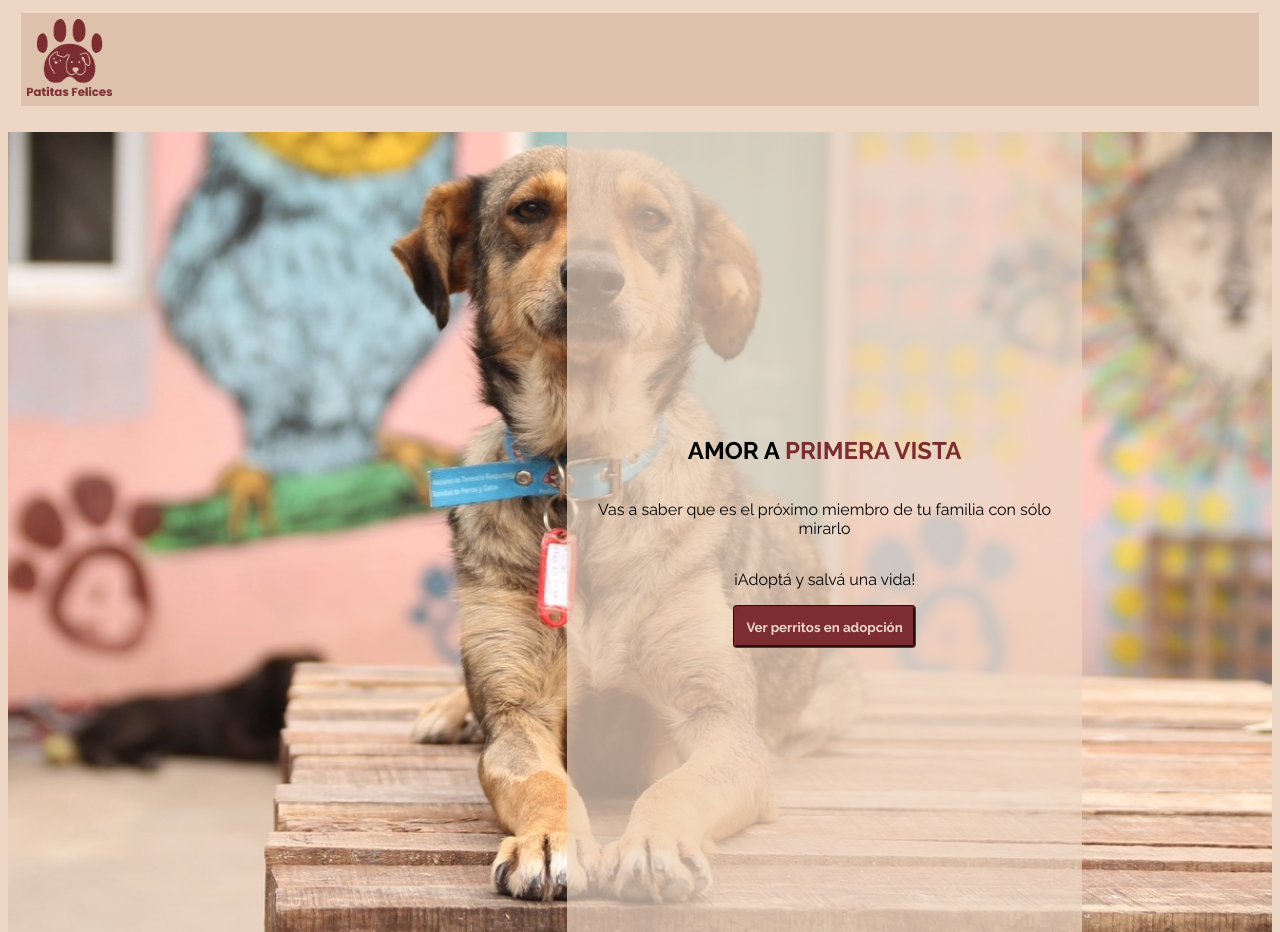
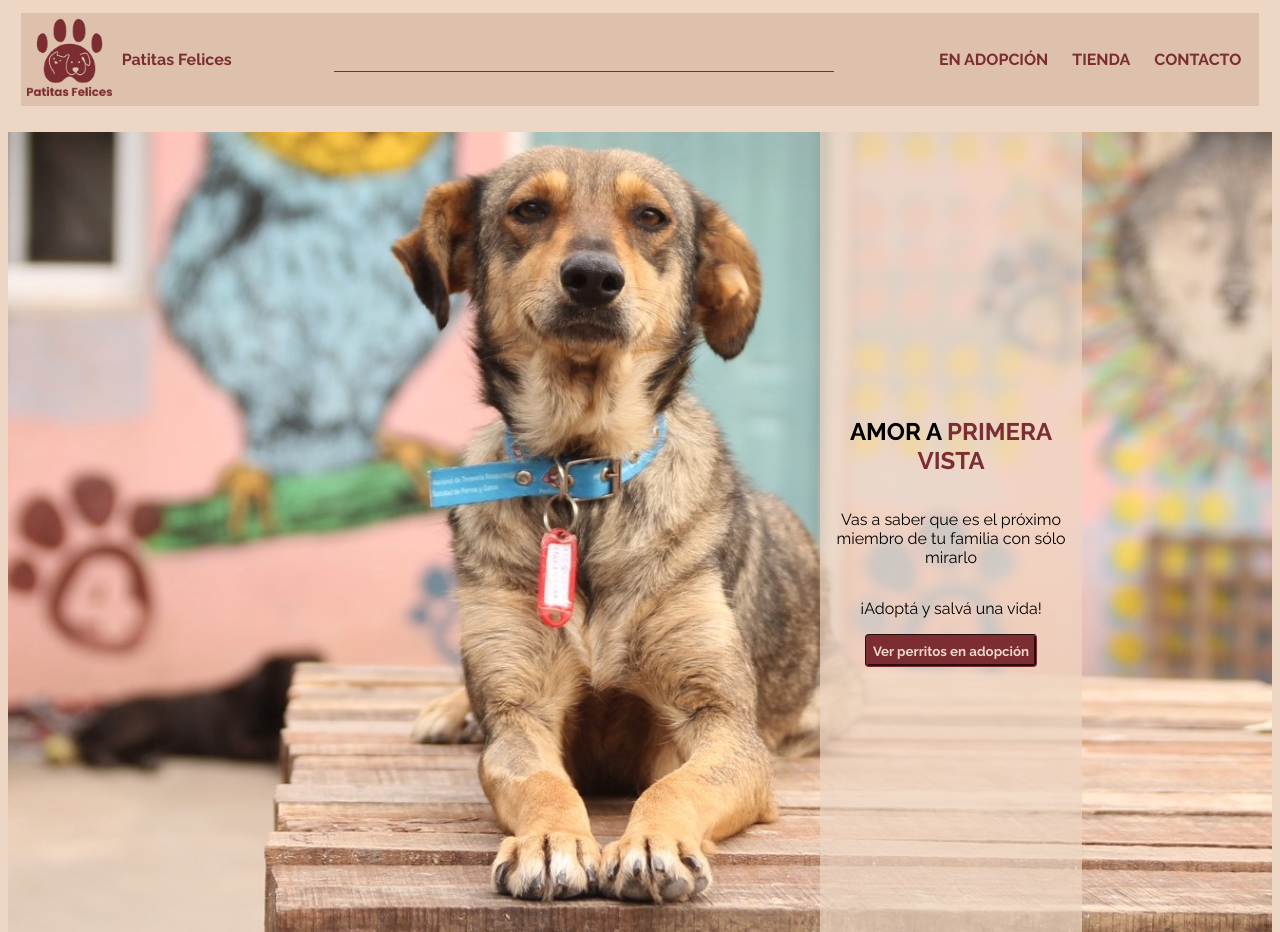
Before and after one commit to LadyShunrey/patitasfelices, a plain HTML site: page index.html in a window 1280 px wide. Shown: the top 932 px of the page. Drawn offline with Linux system fonts and the light colour scheme.

```diff
--- a/css/index.css
+++ b/css/index.css
@@ -55,19 +55,19 @@ header {
     font-size: medium;
 }
 
-.botones-header:hover{
+/* .botones-header:hover{
     color: #EDD6C4;
     background-color:#7B2D31;
     border: 1px solid #7B2D31;
     border-radius: 3px;
-}
+} */
 
-.linea{
+/* .linea{
     width: 500px;
     background-color:#7B2D31;
     height: 1px;
     margin-top: 2%;
-}
+} */
 
 .contenedor-central {
     display: flex;
@@ -85,7 +85,7 @@ header {
     display: flex;
     flex-direction: column;
     margin-right: 15%;
-    width: 20%;
+    /* width: 20%; */
     max-width: 30%;
     max-height: 100%;
     background-color: rgba(237, 214, 196, 0.7);
@@ -391,7 +391,6 @@ textarea{
         display: flex;
         align-items: center;
         /* hacer algo para que se vea mejor la separación entre logo y nombre */
-    } */
 
     /* .logo-header img{
         object-fit: contain;
@@ -400,7 +399,11 @@ textarea{
 
     .nombre-pagina{
         margin: auto 10px;
-        display: flex !important;
+        display: flex;
+    }
+
+    .menuDesplegado{
+        display: flex;
     }
 
     /* .botones-header{
@@ -409,22 +412,23 @@ textarea{
         font-size: medium;
     } */
 
-    /* .botones-header:hover{
+    .botones-header:hover{
         color: #EDD6C4;
         background-color:#7B2D31;
         border: 1px solid #7B2D31;
         border-radius: 3px;
-    } */
+    }
 
-    /* .linea{
+    .linea{
+        display: flex;
         width: 500px;
         background-color:#7B2D31;
         height: 1px;
         margin-top: 2%;
-    } */
+    }
 
-    /* .contenedor-central {
-        display: flex;
+    .contenedor-central {
+        /* display: flex;
         position: relative;
         width: 100%;
         height: 800px;
@@ -432,20 +436,20 @@ textarea{
         margin: 2% auto;
         background: url(../images/perritohome.jpg) no-repeat;
         background-size: cover;
-        background-position: top left;
-    } */
+        background-position: top left; */
+    }
 
-    /* .contenedor-textos {
-        display: flex;
-        flex-direction: column;
-        margin-right: 15%;
+    .contenedor-textos {
+        /* display: flex; */
+        /* flex-direction: column; */
+        /* margin-right: 15%; */
         width: 20%;
         max-width: 30%;
         max-height: 100%;
         background-color: rgba(237, 214, 196, 0.7);
         justify-content: center;
         text-align: center;
-    } */
+    }
 
     /* .titulo-rojo{
         color: #7B2D31;
```
